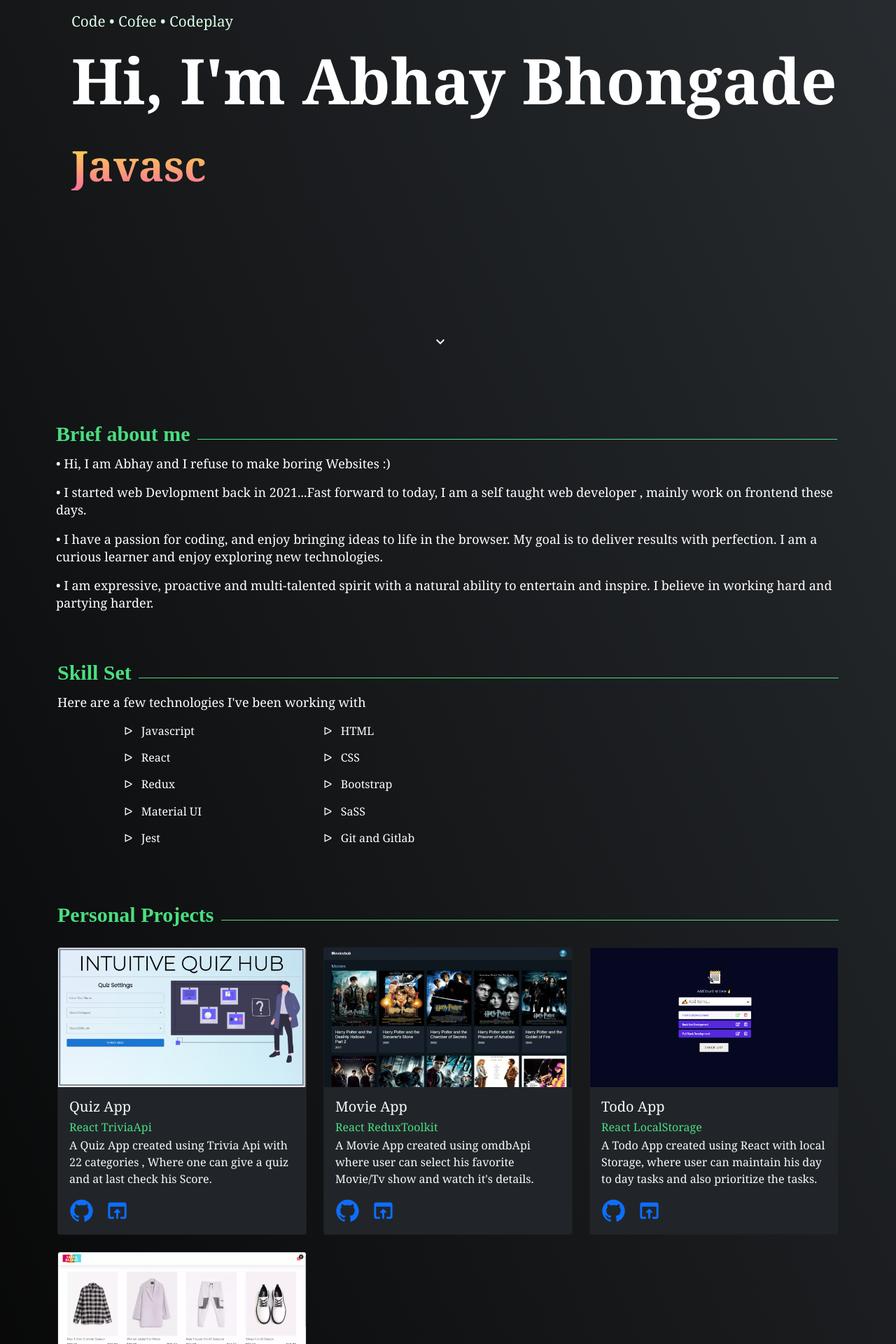
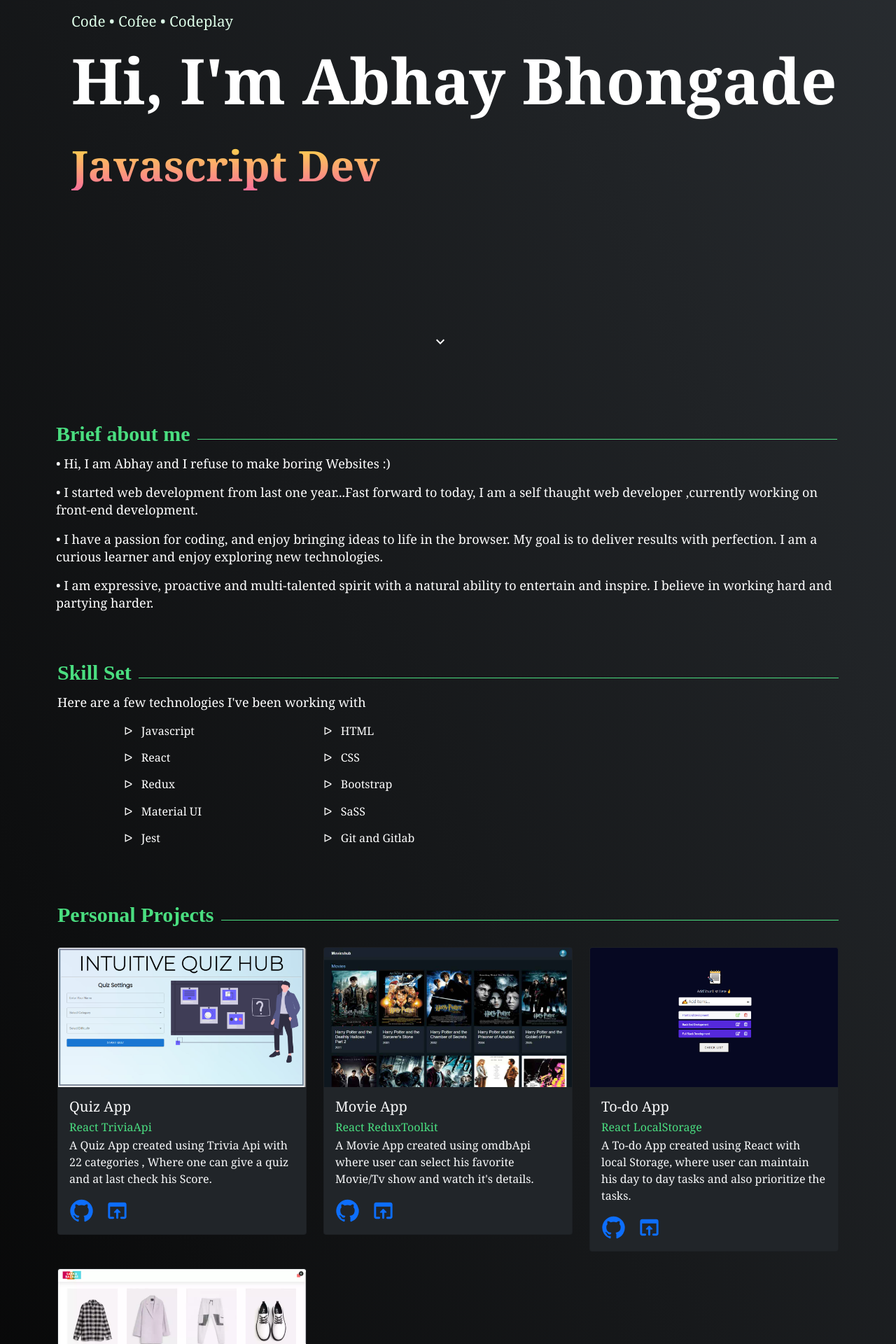
Before and after one commit to Abhay-Bhongade/myapp-new-one, a React (Create React App) app: page / in a window 1280 px wide. Shown: the part 251-2171 px from the top of the page at 70% size. Built offline with nearby package versions, Linux system fonts and the light colour scheme; a web font is replaced by a local one.

Commit message:
new changes

```diff
--- a/src/Component/About/About.js
+++ b/src/Component/About/About.js
@@ -8,7 +8,7 @@ const About = () => {
           <div className="col-sm-12">
             <h1 id='primary-head'>Brief about me</h1>
             <p className='commonp'> &#8226; Hi, I am Abhay and I refuse to make boring Websites :)</p>
-            <p className='commonp'> &#8226; I started web Devlopment back in 2021...Fast forward to today, I am a self taught web developer , mainly work on frontend these days.</p>
+            <p className='commonp'> &#8226; I started web development from last one year...Fast forward to today, I am a self thaught web developer ,currently working on front-end development.</p>
             <p className='commonp'>&#8226; I have a passion for coding, and enjoy bringing ideas to life in the browser. My goal is to deliver results with perfection. I am a curious learner and enjoy exploring new technologies.</p>
             <p className='commonp'>&#8226;  I am expressive, proactive and multi-talented spirit with a natural ability to entertain and inspire. I believe in working hard and partying harder.</p>
           </div>
--- a/src/Component/Home/Home.js
+++ b/src/Component/Home/Home.js
@@ -16,7 +16,7 @@ const Home = () => {
                         cursor
                         cursorStyle='|'
                         typeSpeed={50}
-                        delaySpeed={100}
+                        delaySpeed={400}
                         deleteSpeed={110}
                         words={["Frontend Dev","Web Designer","Javascript Dev"]}
                />  </h3>
--- a/src/Component/Projects/Projects.js
+++ b/src/Component/Projects/Projects.js
@@ -25,9 +25,9 @@ const Projects = () => {
     {
       id:3,
       image :"images/todoapp.png" ,
-      ProjectName:"Todo App",
+      ProjectName:"To-do App",
       Technology:"React LocalStorage",
-      ProjectInfo:"A Todo App created using React with local Storage, where user can maintain his day to day tasks and also prioritize the tasks.",
+      ProjectInfo:"A To-do App created using React with local Storage, where user can maintain his day to day tasks and also prioritize the tasks.",
       Link1:"https://github.com/Abhay-Bhongade/todoAppfirst",
       Link2:"https://dailytodotasks.netlify.app/",
     },
```
